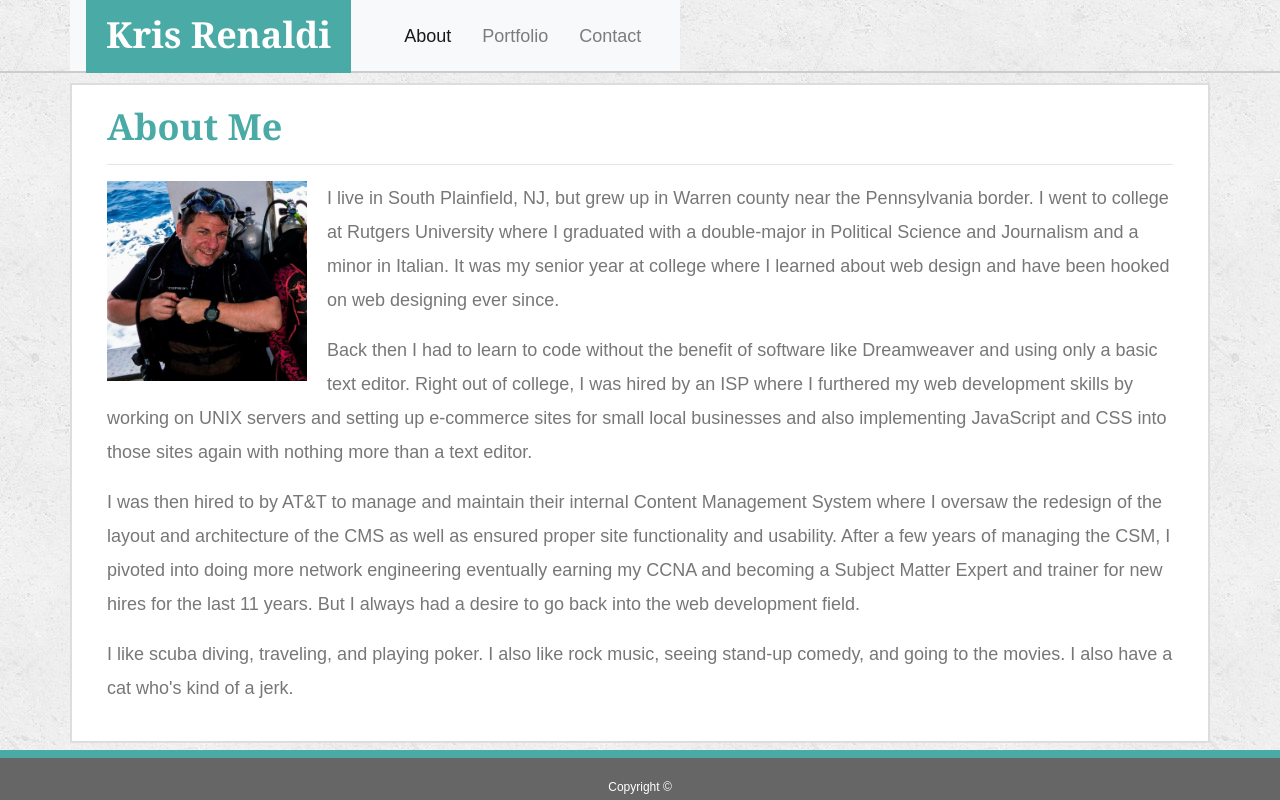
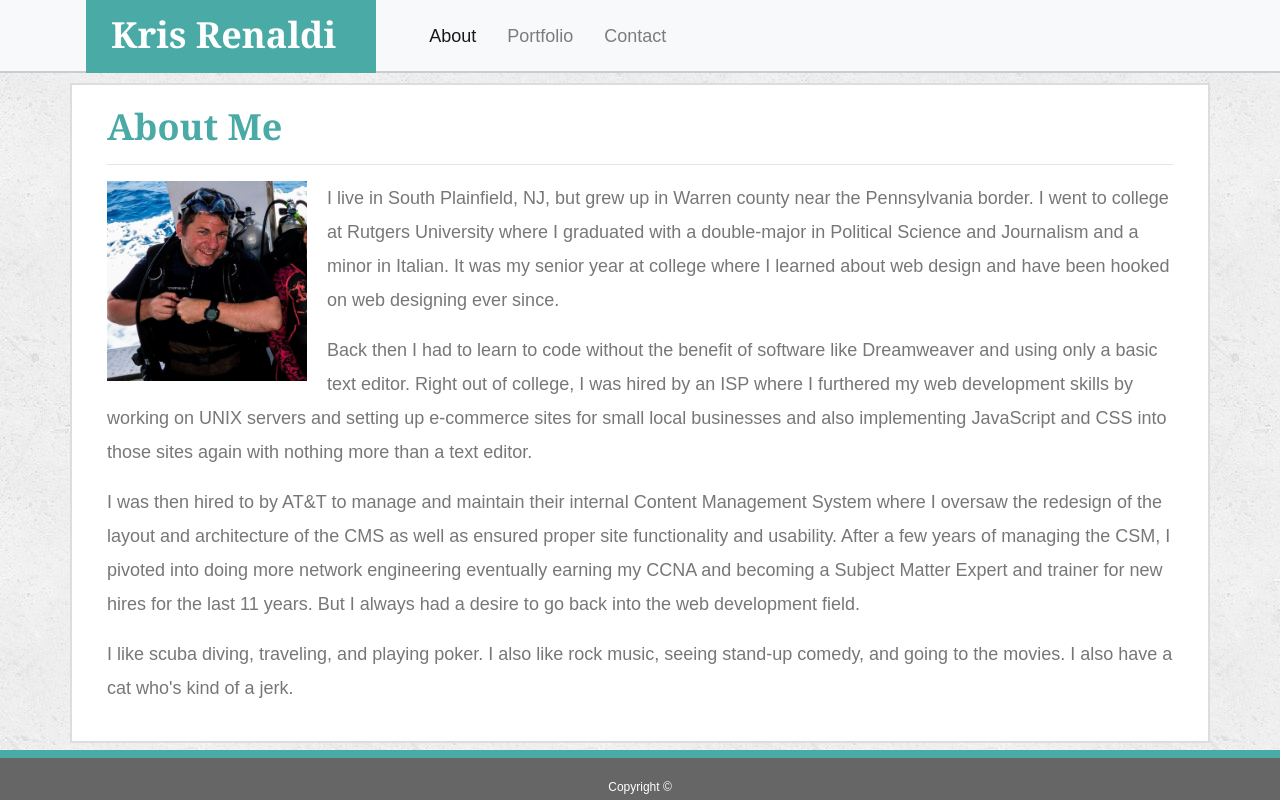
Before and after one commit to krenaldi/Bootstrap-Portfolio, a plain HTML site: page index.html in a window 1280 px wide. Drawn offline with nearby package versions, Linux system fonts and the light colour scheme.

Commit message:
Removed unnecessary code

```diff
--- a/assets/css/style.css
+++ b/assets/css/style.css
@@ -18,65 +18,38 @@ h1,
   font-weight: bold;
 }
 
-.nav-right {
-  float: right;
-}
-
 .brand {
     color: #ffffff;
-    /* font-size: 36px;
+    font-family: Georgia, Times, "Times New Roman", serif;
+    font-size: 36px;
     font-weight: bold;
     background-color: #4aaaa5;
-    height: 75px; */
-    /* text-align: center; */
+    height: 75px;
+    margin: -10px 0 -10px -15px;
+    padding: 20px 20px 0 20px;
 }
 
 /* header */
 .container-fluid {
-    /* background-color: #ffffff; */
+    background-color: #f8f9fa;
+    border-bottom: 2px solid #cccccc;
 }
 .navbar-brand {
-    /* position: relative; */
     margin: -10px 0 -10px -15px;
     padding: 20px 20px 0 20px;
-    /* font-family: Georgia, Times, "Times New Roman", serif; */
-    /* font-size: 30px; */
-    /* font-weight: 700;
-    line-height: 90px; */
     background-color: #4aaaa5;
     height: 75px;
-    /* float: left; */
     text-align: center;
 }
 
 /* navbar */
-/* nav {
-  margin-top: 0 auto;
-} */
 .nav-link {
-    /* display: inline-block; */
     padding-left: 15px;
     margin-left: 15px;
     line-height: 18px;
     color: #777777;
-    /* text-decoration-line: none; */
-    /* border-left: 1px solid black; */
 }
 
-/* removes left border from About link in navbar */
-/* .nav-link:first-child {
-  border-left: 0 none;
-} */
-/* nav a:hover {
-    font-weight: bold;
-}  */
-
-.container-fluid {
-    border-bottom: 2px solid #cccccc;
-    /* width: 960px;
-    padding: 20px;
-    margin: 0 auto; */
-}
 .main-section {
     background-color: #ffffff;
     padding: 20px 35px 20px 35px;
```
